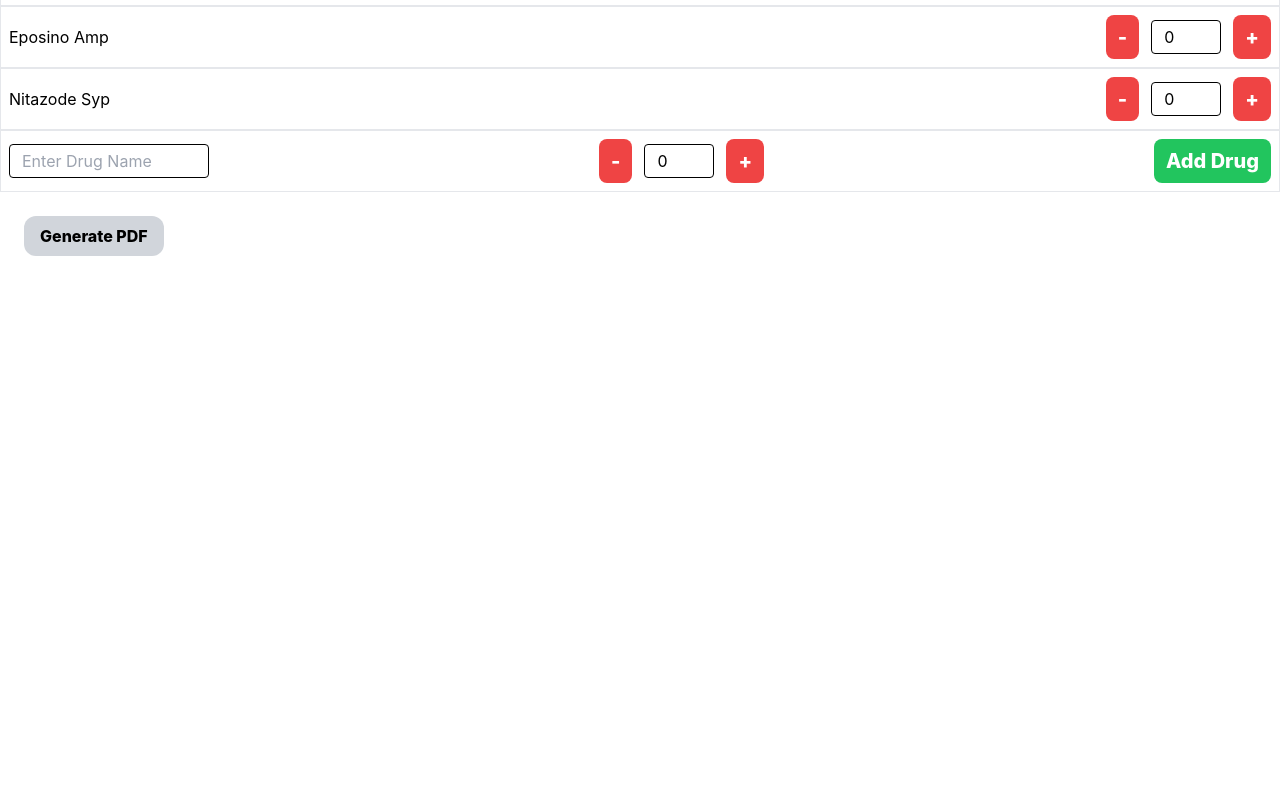
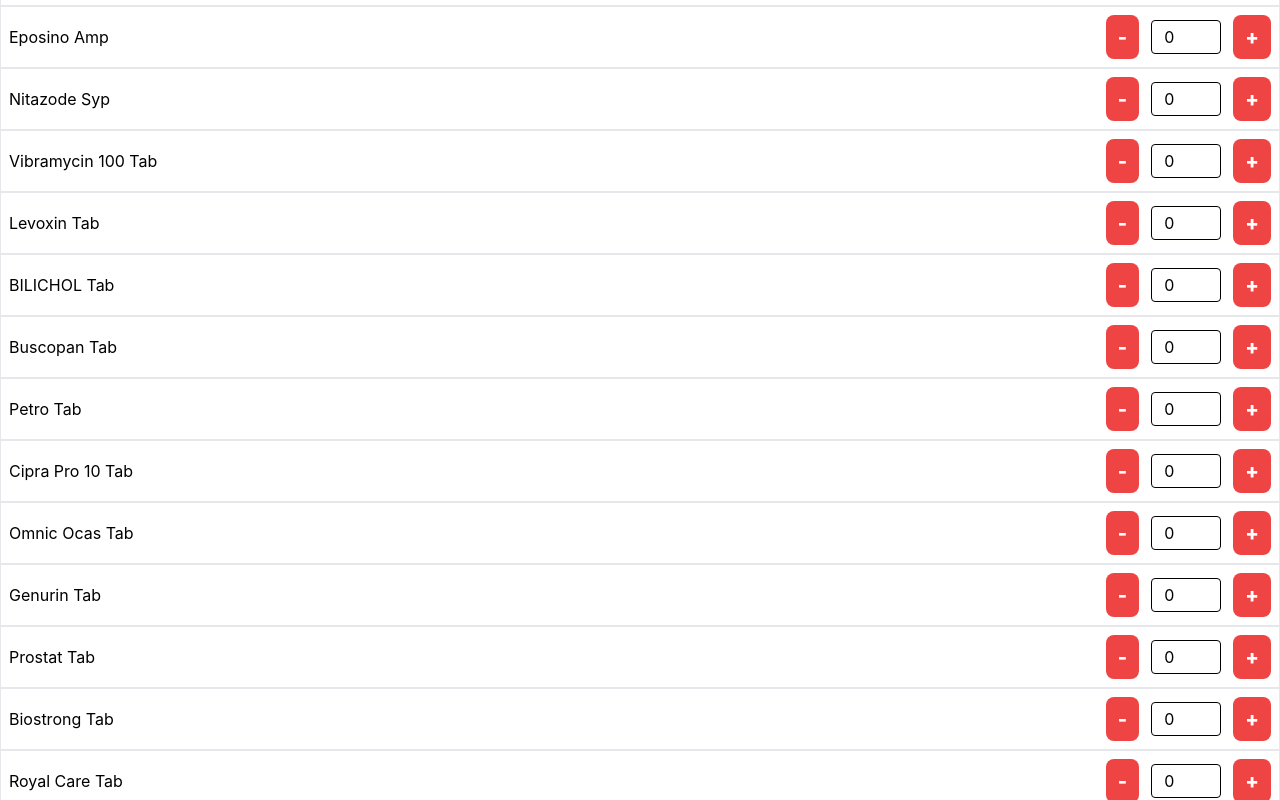
Before and after one commit to medoogamal/myPharmacy, a Vue app: page / in a window 1280 px wide. Shown: the part 9560-10360 px from the top of the page. Before the commit the page ends 9840 px from the top, so only its background shows below. Built offline with nearby package versions, Linux system fonts and the light colour scheme.

Commit message:
Update drugs.js

```diff
--- a/src/drugs.js
+++ b/src/drugs.js
@@ -154,7 +154,31 @@ export default {
     { name: "rowachol tap", type: "number", value: 0 },
     { name: "becozyme amp", type: "number", value: 0 },
     { name: "eposino amp", type: "number", value: 0 },
-    { name: "nitazode syp", type: "number", value: 0 }
+    { name: "nitazode syp", type: "number", value: 0 },
+        { name: "vibramycin 100 tab", type: "number", value: 0 },
+    { name: "levoxin tab", type: "number", value: 0 },
+    { name: "BILICHOL tab", type: "number", value: 0 },
+    { name: "buscopan tab", type: "number", value: 0 },
+    { name: "Petro tab", type: "number", value: 0 },
+    { name: "cipra pro 10 tab", type: "number", value: 0 },
+    { name: "Omnic Ocas tab", type: "number", value: 0 },
+    { name: "Genurin tab", type: "number", value: 0 },
+    { name: "prostat tab", type: "number", value: 0 },
+    { name: "biostrong tab", type: "number", value: 0 },
+    { name: "royal care tab", type: "number", value: 0 },
+    { name: "dumonrects 5 tab", type: "number", value: 0 },
+    { name: "dumonrects 20 tab", type: "number", value: 0 },
+    { name: "erec tab", type: "number", value: 0 },
+    { name: "adolor 15 amp", type: "number", value: 0 },
+    { name: "adolor 30 amp", type: "number", value: 0 },
+    { name: "dalacin cream", type: "number", value: 0 },
+    { name: "factu supp", type: "number", value: 0 },
+    { name: "cefazone plus amp", type: "number", value: 0 },
+    { name: "saline 0.9", type: "number", value: 0 },
+    { name: "rowachol tap", type: "number", value: 0 },
+    { name: "becozyme amp", type: "number", value: 0 },
+    { name: "eposino amp", type: "number", value: 0 },
+    { name: "nitazode syp", type: "number", value: 0 },
     // Add more drugs here
   ],
 };
```
